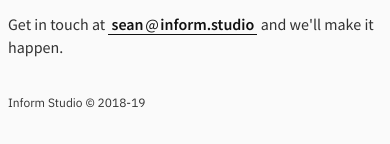
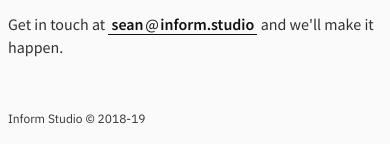
Before and after one commit to flimsyhat/inform-redesign, a plain HTML site: page index.html in a window 390 px wide. Shown: the part 779-923 px from the top of the page. Drawn offline with Linux system fonts and the light colour scheme; a script that the page names is missing.

Commit message:
mobile layout fixes

```diff
--- a/css/style.css
+++ b/css/style.css
@@ -187,6 +187,9 @@
   }
 }
 @media screen and (max-width: 36em) {
+  .footer {
+    margin-top: 2rem !important;
+  }
   .logo-small {
     width: 10rem;
   }
@@ -306,6 +309,9 @@
   }
 }
 @media screen and (max-width: 52.1em) {
+  .footer {
+    margin-top: 3rem;
+  }
   .title {
     text-align: center;
     margin-bottom: 0rem;
--- a/index.html
+++ b/index.html
@@ -202,6 +202,6 @@
   <article class="pl1 pr1 pl0-l pr0-l">
   <p class="f3-ns f4 mt0 pt4-ns pt2 mb0 tc-ns pl1 pr1 pl0-ns pr0-ns ibm">Want to work together?</p>
   <p class="pr f4-ns f5 body-p pr tc-ns center pl1 pr1 pl0-l pr0-l source-sans">Get in touch at <a class="email bb" href="#">sean<span style="font-weight: 400" class="at">@</span>inform.studio</a> and we'll make it happen.</p>
-  <p class="f7 pl1 pl0-ns mt5-ns pt3 screen tc-ns ibm">Inform Studio © 2018-19</p>
+  <p class="f7 pl1 pl0-ns mt5 pt3 screen tc-ns ibm footer">Inform Studio © 2018-19</p>
   </article>
 </body>
```
